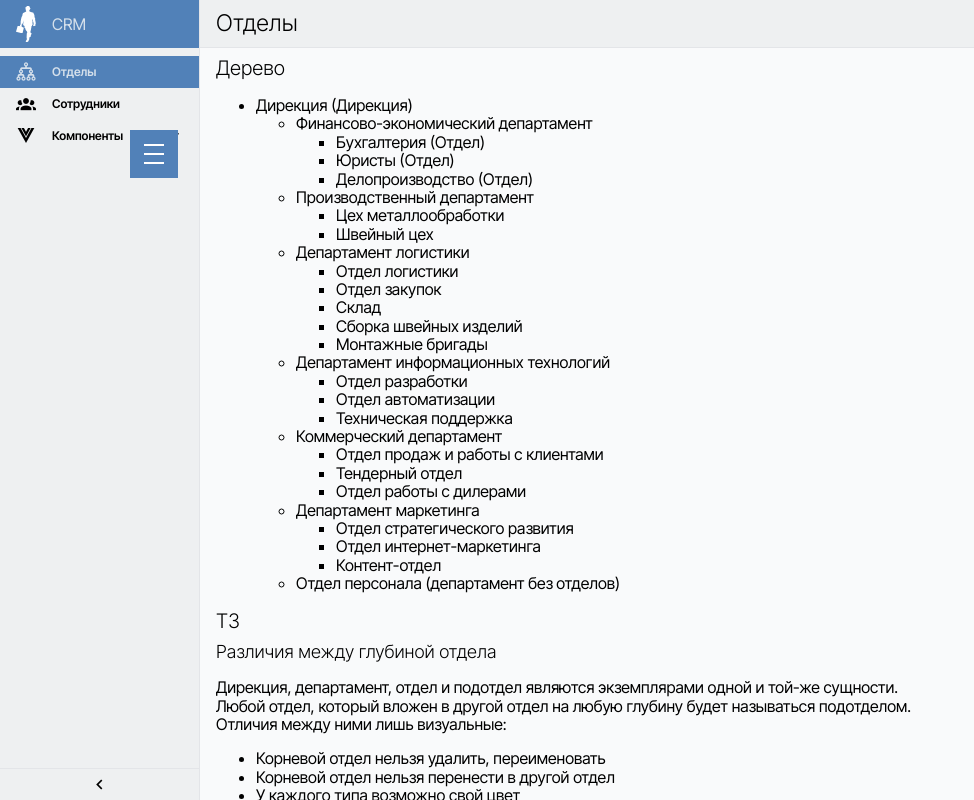
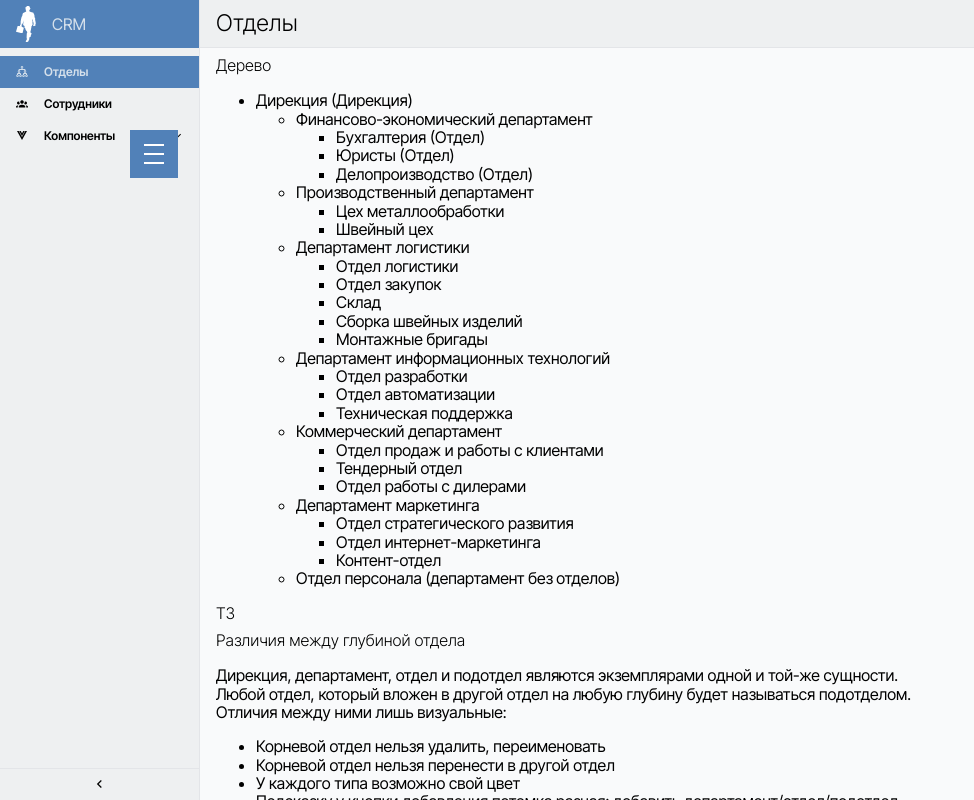
Before and after one commit to hardmagnett/big-company, a Vue app: page / in a window 1280 px wide. Shown: the whole page, without its empty margins (0-974 px from the left). Built offline with nearby package versions, Linux system fonts and the light colour scheme.

Commit message:
Перенес переменные цветов и типографики

```diff
--- a/src/a-library/assets/index.css
+++ b/src/a-library/assets/index.css
@@ -1,3 +1,5 @@
 @import 'normalize.css';
 
 @import 'variables/breakpoints.css';
+@import 'variables/colors.css';
+@import 'variables/typo.css';
--- /dev/null
+++ b/src/a-library/assets/variables/colors.css
@@ -0,0 +1,111 @@
+:root {
+  --_hueBlue: 212;
+  --_hueGreen: 113;
+  --_hueRed: 5;
+  --_hueOrange: 25;
+}
+
+
+/*clrFill - Ярко выраженный цвет. Например кнопка. Максимум - шапка.*/
+/*small - например для кнопки или шапки*/
+/*big - например для блока, занимающего пол страницы*/
+/*accent - например для активной ссылки на страницу*/
+:root {
+  --_satFillSmall: 42%;
+  --_lightFillSmall: 52%;
+
+  --_satFillBig: 39%;
+  --_lightFillBig: 47%;
+
+  --_satFillAccent: 52%;
+  --_lightFillAccent: 34%;
+
+  --clrFillBlueSmall: hsl(var(--_hueBlue), var(--_satFillSmall), var(--_lightFillSmall));
+  --clrFillBlueBig: hsl(var(--_hueBlue), var(--_satFillBig), var(--_lightFillBig));
+  --clrFillBlueAccent: hsl(var(--_hueBlue), var(--_satFillAccent), var(--_lightFillAccent));
+
+  --clrFillRedSmall: hsl(var(--_hueRed), var(--_satFillSmall), var(--_lightFillSmall));
+  --clrFillRedBig: hsl(var(--_hueRed), var(--_satFillBig), var(--_lightFillBig));
+  --clrFillRedAccent: hsl(var(--_hueRed), var(--_satFillAccent), var(--_lightFillAccent));
+
+  --clrFillGreenSmall: hsl(var(--_hueGreen), var(--_satFillSmall), var(--_lightFillSmall));
+  --clrFillGreenBig: hsl(var(--_hueGreen), var(--_satFillBig), var(--_lightFillBig));
+  --clrFillGreenAccent: hsl(var(--_hueGreen), var(--_satFillAccent), var(--_lightFillAccent));
+
+  --clrFillOrangeSmall: hsl(var(--_hueOrange), var(--_satFillSmall), var(--_lightFillSmall));
+  --clrFillOrangeBig: hsl(var(--_hueOrange), var(--_satFillBig), var(--_lightFillBig));
+  --clrFillOrangeAccent: hsl(var(--_hueOrange), var(--_satFillAccent), var(--_lightFillAccent));
+}
+
+
+/*clrBorder - Цвет Бордюра*/
+/*lighter - на стыке белого с серым*/
+/*lightest - на фоне белого*/
+:root {
+  --_satBorderLighter: 10%;
+  --_lightBorderLighter: 90%;
+
+  --_satBorderLightest: 9%;
+  --_lightBorderLightest: 94%;
+
+  --clrBorderBlueLighter: hsl(var(--_hueBlue), var(--_satBorderLighter), var(--_lightBorderLighter));
+  --clrBorderBlueLightest: hsl(var(--_hueBlue), var(--_satBorderLightest), var(--_lightBorderLightest));
+}
+
+/*clrBg - Цвет фона. Для блоков большого размера. Светлый задний фон*/
+/*big - например фон всей страницы*/
+/*small - например для шапки в таблице*/
+/*accent - Чтобы выделялось на фоне любого серого. Например для скроллбара, или подчеркивания в меню.*/
+/*highlight - для blink-эффекта*/
+:root {
+
+  --_satBgBig: 25%;
+  --_lightBgBig: 98%;
+
+  --_satBgSmall: 9%;
+  --_lightBgSmall: 94%;
+
+
+
+  --_satBgAccent: 19%;
+  --_lightBgAccent: 83%;
+
+  --_satBgHighlight: 81%;
+  --_lightBgHighlight: 90%;
+
+  --clrBgBlueBig: hsl(var(--_hueBlue), var(--_satBgBig), var(--_lightBgBig));
+  --clrBgBlueSmall: hsl(var(--_hueBlue), var(--_satBgSmall), var(--_lightBgSmall));
+  --clrBgBlueAccent: hsl(var(--_hueBlue), var(--_satBgAccent), var(--_lightBgAccent));
+  --clrBgBlueHighlight: hsl(var(--_hueBlue), var(--_satBgHighlight), var(--_lightBgHighlight));
+
+  --clrBgRedBig: hsl(var(--_hueRed), var(--_satBgBig), var(--_lightBgBig));
+  --clrBgRedSmall: hsl(var(--_hueRed), var(--_satBgSmall), var(--_lightBgSmall));
+  --clrBgRedAccent: hsl(var(--_hueRed), var(--_satBgAccent), var(--_lightBgAccent));
+  --clrBgRedHighlight: hsl(var(--_hueRed), var(--_satBgHighlight), var(--_lightBgHighlight));
+
+  --clrBgOrangeBig: hsl(var(--_hueOrange), var(--_satBgBig), var(--_lightBgBig));
+  --clrBgOrangeSmall: hsl(var(--_hueOrange), var(--_satBgSmall), var(--_lightBgSmall));
+  --clrBgOrangeAccent: hsl(var(--_hueOrange), var(--_satBgAccent), var(--_lightBgAccent));
+  --clrBgOrangeHighlight: hsl(var(--_hueOrange), var(--_satBgHighlight), var(--_lightBgHighlight));
+
+  --clrBgGreenBig: hsl(var(--_hueGreen), var(--_satBgBig), var(--_lightBgBig));
+  --clrBgGreenSmall: hsl(var(--_hueGreen), var(--_satBgSmall), var(--_lightBgSmall));
+  --clrBgGreenAccent: hsl(var(--_hueGreen), var(--_satBgAccent), var(--_lightBgAccent));
+  --clrBgGreenHighlight: hsl(var(--_hueGreen), var(--_satBgHighlight), var(--_lightBgHighlight));
+}
+
+/*clrFont - Цвет шрифта*/
+:root {
+  --_satFontLight: 36%;
+  --_lightFontLight: 88%;
+
+  --_satFontGray: 0%;
+  --_lightFontGray: 58%;
+
+  --_satFontDark: 0%;
+  --_lightFontDark: 0%;
+
+  --clrFontBlueLight: hsl(var(--_hueBlue), var(--_satFontLight), var(--_lightFontLight));
+  --clrFontBlueGray: hsl(var(--_hueBlue), var(--_satFontGray), var(--_lightFontGray));
+  --clrFontBlueDark: hsl(var(--_hueBlue), var(--_satFontDark), var(--_lightFontDark));
+}
--- /dev/null
+++ b/src/a-library/assets/variables/typo.css
@@ -0,0 +1,19 @@
+:root {
+
+  --headerFontWeight: 300;
+  --headerFontFamily: 'Inter Tight', sans-serif;
+  --headerLetterSpacing: 0rem;
+  --headerLineHeight: 1.2;
+  --bodyFontFamily: 'Inter Tight', sans-serif;
+
+
+  /*размеры Шрифтов*/
+  --fontSizeMegaGiant: 23px;    // В т.ч. для h1
+  --fontSizeGiant: 20px;        // В т.ч. для h2
+  --fontSizeLarge: 18px;        // В т.ч. для h3
+  --fontSizeBase: 16px;
+  --fontSizeSmall: 14px;
+  --fontSizeTiny: 12px;
+
+  --fontWeightBold: 600;
+}
--- a/src/a-library/assetsOLD/variables/colors_CSS.scss
+++ b/src/a-library/assetsOLD/variables/colors_CSS.scss
@@ -1,111 +1,111 @@
-:root {
-  --_hueBlue: 212;
-  --_hueGreen: 113;
-  --_hueRed: 5;
-  --_hueOrange: 25;
-}
-
-
-// clrFill - Ярко выраженный цвет. Например кнопка. Максимум - шапка.
-// small - например для кнопки или шапки
-// big - например для блока, занимающего пол страницы
-// accent - например для активной ссылки на страницу
-:root {
-  --_satFillSmall: 42%;
-  --_lightFillSmall: 52%;
-
-  --_satFillBig: 39%;
-  --_lightFillBig: 47%;
-
-  --_satFillAccent: 52%;
-  --_lightFillAccent: 34%;
-
-  --clrFillBlueSmall: hsl(var(--_hueBlue), var(--_satFillSmall), var(--_lightFillSmall));
-  --clrFillBlueBig: hsl(var(--_hueBlue), var(--_satFillBig), var(--_lightFillBig));
-  --clrFillBlueAccent: hsl(var(--_hueBlue), var(--_satFillAccent), var(--_lightFillAccent));
-
-  --clrFillRedSmall: hsl(var(--_hueRed), var(--_satFillSmall), var(--_lightFillSmall));
-  --clrFillRedBig: hsl(var(--_hueRed), var(--_satFillBig), var(--_lightFillBig));
-  --clrFillRedAccent: hsl(var(--_hueRed), var(--_satFillAccent), var(--_lightFillAccent));
-
-  --clrFillGreenSmall: hsl(var(--_hueGreen), var(--_satFillSmall), var(--_lightFillSmall));
-  --clrFillGreenBig: hsl(var(--_hueGreen), var(--_satFillBig), var(--_lightFillBig));
-  --clrFillGreenAccent: hsl(var(--_hueGreen), var(--_satFillAccent), var(--_lightFillAccent));
-
-  --clrFillOrangeSmall: hsl(var(--_hueOrange), var(--_satFillSmall), var(--_lightFillSmall));
-  --clrFillOrangeBig: hsl(var(--_hueOrange), var(--_satFillBig), var(--_lightFillBig));
-  --clrFillOrangeAccent: hsl(var(--_hueOrange), var(--_satFillAccent), var(--_lightFillAccent));
-}
-
-
-// clrBorder - Цвет Бордюра
-// lighter - на стыке белого с серым
-// lightest - на фоне белого
-:root {
-  --_satBorderLighter: 10%;
-  --_lightBorderLighter: 90%;
-
-  --_satBorderLightest: 9%;
-  --_lightBorderLightest: 94%;
-
-  --clrBorderBlueLighter: hsl(var(--_hueBlue), var(--_satBorderLighter), var(--_lightBorderLighter));
-  --clrBorderBlueLightest: hsl(var(--_hueBlue), var(--_satBorderLightest), var(--_lightBorderLightest));
-}
-
-// clrBg - Цвет фона. Для блоков большого размера. Светлый задний фон
-// big - например фон всей страницы
-// small - например для шапки в таблице
-// accent - Чтобы выделялось на фоне любого серого. Например для скроллбара, или подчеркивания в меню.
-// highlight - для blink-эффекта
-:root {
-
-  --_satBgBig: 25%;
-  --_lightBgBig: 98%;
-
-  --_satBgSmall: 9%;
-  --_lightBgSmall: 94%;
-
-
-
-  --_satBgAccent: 19%;
-  --_lightBgAccent: 83%;
-
-  --_satBgHighlight: 81%;
-  --_lightBgHighlight: 90%;
-
-  --clrBgBlueBig: hsl(var(--_hueBlue), var(--_satBgBig), var(--_lightBgBig));
-  --clrBgBlueSmall: hsl(var(--_hueBlue), var(--_satBgSmall), var(--_lightBgSmall));
-  --clrBgBlueAccent: hsl(var(--_hueBlue), var(--_satBgAccent), var(--_lightBgAccent));
-  --clrBgBlueHighlight: hsl(var(--_hueBlue), var(--_satBgHighlight), var(--_lightBgHighlight));
-
-  --clrBgRedBig: hsl(var(--_hueRed), var(--_satBgBig), var(--_lightBgBig));
-  --clrBgRedSmall: hsl(var(--_hueRed), var(--_satBgSmall), var(--_lightBgSmall));
-  --clrBgRedAccent: hsl(var(--_hueRed), var(--_satBgAccent), var(--_lightBgAccent));
-  --clrBgRedHighlight: hsl(var(--_hueRed), var(--_satBgHighlight), var(--_lightBgHighlight));
-
-  --clrBgOrangeBig: hsl(var(--_hueOrange), var(--_satBgBig), var(--_lightBgBig));
-  --clrBgOrangeSmall: hsl(var(--_hueOrange), var(--_satBgSmall), var(--_lightBgSmall));
-  --clrBgOrangeAccent: hsl(var(--_hueOrange), var(--_satBgAccent), var(--_lightBgAccent));
-  --clrBgOrangeHighlight: hsl(var(--_hueOrange), var(--_satBgHighlight), var(--_lightBgHighlight));
-
-  --clrBgGreenBig: hsl(var(--_hueGreen), var(--_satBgBig), var(--_lightBgBig));
-  --clrBgGreenSmall: hsl(var(--_hueGreen), var(--_satBgSmall), var(--_lightBgSmall));
-  --clrBgGreenAccent: hsl(var(--_hueGreen), var(--_satBgAccent), var(--_lightBgAccent));
-  --clrBgGreenHighlight: hsl(var(--_hueGreen), var(--_satBgHighlight), var(--_lightBgHighlight));
-}
-
-// clrFont - Цвет шрифта
-:root {
-  --_satFontLight: 36%;
-  --_lightFontLight: 88%;
-
-  --_satFontGray: 0%;
-  --_lightFontGray: 58%;
-
-  --_satFontDark: 0%;
-  --_lightFontDark: 0%;
-
-  --clrFontBlueLight: hsl(var(--_hueBlue), var(--_satFontLight), var(--_lightFontLight));
-  --clrFontBlueGray: hsl(var(--_hueBlue), var(--_satFontGray), var(--_lightFontGray));
-  --clrFontBlueDark: hsl(var(--_hueBlue), var(--_satFontDark), var(--_lightFontDark));
-}
+//:root {
+//  --_hueBlue: 212;
+//  --_hueGreen: 113;
+//  --_hueRed: 5;
+//  --_hueOrange: 25;
+//}
+//
+//
+//// clrFill - Ярко выраженный цвет. Например кнопка. Максимум - шапка.
+//// small - например для кнопки или шапки
+//// big - например для блока, занимающего пол страницы
+//// accent - например для активной ссылки на страницу
+//:root {
+//  --_satFillSmall: 42%;
+//  --_lightFillSmall: 52%;
+//
+//  --_satFillBig: 39%;
+//  --_lightFillBig: 47%;
+//
+//  --_satFillAccent: 52%;
+//  --_lightFillAccent: 34%;
+//
+//  --clrFillBlueSmall: hsl(var(--_hueBlue), var(--_satFillSmall), var(--_lightFillSmall));
+//  --clrFillBlueBig: hsl(var(--_hueBlue), var(--_satFillBig), var(--_lightFillBig));
+//  --clrFillBlueAccent: hsl(var(--_hueBlue), var(--_satFillAccent), var(--_lightFillAccent));
+//
+//  --clrFillRedSmall: hsl(var(--_hueRed), var(--_satFillSmall), var(--_lightFillSmall));
+//  --clrFillRedBig: hsl(var(--_hueRed), var(--_satFillBig), var(--_lightFillBig));
+//  --clrFillRedAccent: hsl(var(--_hueRed), var(--_satFillAccent), var(--_lightFillAccent));
+//
+//  --clrFillGreenSmall: hsl(var(--_hueGreen), var(--_satFillSmall), var(--_lightFillSmall));
+//  --clrFillGreenBig: hsl(var(--_hueGreen), var(--_satFillBig), var(--_lightFillBig));
+//  --clrFillGreenAccent: hsl(var(--_hueGreen), var(--_satFillAccent), var(--_lightFillAccent));
+//
+//  --clrFillOrangeSmall: hsl(var(--_hueOrange), var(--_satFillSmall), var(--_lightFillSmall));
+//  --clrFillOrangeBig: hsl(var(--_hueOrange), var(--_satFillBig), var(--_lightFillBig));
+//  --clrFillOrangeAccent: hsl(var(--_hueOrange), var(--_satFillAccent), var(--_lightFillAccent));
+//}
+//
+//
+//// clrBorder - Цвет Бордюра
+//// lighter - на стыке белого с серым
+//// lightest - на фоне белого
+//:root {
+//  --_satBorderLighter: 10%;
+//  --_lightBorderLighter: 90%;
+//
+//  --_satBorderLightest: 9%;
+//  --_lightBorderLightest: 94%;
+//
+//  --clrBorderBlueLighter: hsl(var(--_hueBlue), var(--_satBorderLighter), var(--_lightBorderLighter));
+//  --clrBorderBlueLightest: hsl(var(--_hueBlue), var(--_satBorderLightest), var(--_lightBorderLightest));
+//}
+//
+//// clrBg - Цвет фона. Для блоков большого размера. Светлый задний фон
+//// big - например фон всей страницы
+//// small - например для шапки в таблице
+//// accent - Чтобы выделялось на фоне любого серого. Например для скроллбара, или подчеркивания в меню.
+//// highlight - для blink-эффекта
+//:root {
+//
+//  --_satBgBig: 25%;
+//  --_lightBgBig: 98%;
+//
+//  --_satBgSmall: 9%;
+//  --_lightBgSmall: 94%;
+//
+//
+//
+//  --_satBgAccent: 19%;
+//  --_lightBgAccent: 83%;
+//
+//  --_satBgHighlight: 81%;
+//  --_lightBgHighlight: 90%;
+//
+//  --clrBgBlueBig: hsl(var(--_hueBlue), var(--_satBgBig), var(--_lightBgBig));
+//  --clrBgBlueSmall: hsl(var(--_hueBlue), var(--_satBgSmall), var(--_lightBgSmall));
+//  --clrBgBlueAccent: hsl(var(--_hueBlue), var(--_satBgAccent), var(--_lightBgAccent));
+//  --clrBgBlueHighlight: hsl(var(--_hueBlue), var(--_satBgHighlight), var(--_lightBgHighlight));
+//
+//  --clrBgRedBig: hsl(var(--_hueRed), var(--_satBgBig), var(--_lightBgBig));
+//  --clrBgRedSmall: hsl(var(--_hueRed), var(--_satBgSmall), var(--_lightBgSmall));
+//  --clrBgRedAccent: hsl(var(--_hueRed), var(--_satBgAccent), var(--_lightBgAccent));
+//  --clrBgRedHighlight: hsl(var(--_hueRed), var(--_satBgHighlight), var(--_lightBgHighlight));
+//
+//  --clrBgOrangeBig: hsl(var(--_hueOrange), var(--_satBgBig), var(--_lightBgBig));
+//  --clrBgOrangeSmall: hsl(var(--_hueOrange), var(--_satBgSmall), var(--_lightBgSmall));
+//  --clrBgOrangeAccent: hsl(var(--_hueOrange), var(--_satBgAccent), var(--_lightBgAccent));
+//  --clrBgOrangeHighlight: hsl(var(--_hueOrange), var(--_satBgHighlight), var(--_lightBgHighlight));
+//
+//  --clrBgGreenBig: hsl(var(--_hueGreen), var(--_satBgBig), var(--_lightBgBig));
+//  --clrBgGreenSmall: hsl(var(--_hueGreen), var(--_satBgSmall), var(--_lightBgSmall));
+//  --clrBgGreenAccent: hsl(var(--_hueGreen), var(--_satBgAccent), var(--_lightBgAccent));
+//  --clrBgGreenHighlight: hsl(var(--_hueGreen), var(--_satBgHighlight), var(--_lightBgHighlight));
+//}
+//
+//// clrFont - Цвет шрифта
+//:root {
+//  --_satFontLight: 36%;
+//  --_lightFontLight: 88%;
+//
+//  --_satFontGray: 0%;
+//  --_lightFontGray: 58%;
+//
+//  --_satFontDark: 0%;
+//  --_lightFontDark: 0%;
+//
+//  --clrFontBlueLight: hsl(var(--_hueBlue), var(--_satFontLight), var(--_lightFontLight));
+//  --clrFontBlueGray: hsl(var(--_hueBlue), var(--_satFontGray), var(--_lightFontGray));
+//  --clrFontBlueDark: hsl(var(--_hueBlue), var(--_satFontDark), var(--_lightFontDark));
+//}
--- a/src/a-library/assetsOLD/variables/typo_CSS.scss
+++ b/src/a-library/assetsOLD/variables/typo_CSS.scss
@@ -1,19 +1,19 @@
-:root {
-
-  --headerFontWeight: 300;
-  --headerFontFamily: 'Inter Tight', sans-serif;
-  --headerLetterSpacing: 0rem;
-  --headerLineHeight: 1.2;
-  --bodyFontFamily: 'Inter Tight', sans-serif;
-
-
-  //// размеры Шрифтов
-  --fontSizeMegaGiant: 23px;    // В т.ч. для h1
-  --fontSizeGiant: 20px;        // В т.ч. для h2
-  --fontSizeLarge: 18px;        // В т.ч. для h3
-  --fontSizeBase: 16px;
-  --fontSizeSmall: 14px;
-  --fontSizeTiny: 12px;
-
-  --fontWeightBold: 600;
-}
+//:root {
+//
+//  --headerFontWeight: 300;
+//  --headerFontFamily: 'Inter Tight', sans-serif;
+//  --headerLetterSpacing: 0rem;
+//  --headerLineHeight: 1.2;
+//  --bodyFontFamily: 'Inter Tight', sans-serif;
+//
+//
+//  //// размеры Шрифтов
+//  --fontSizeMegaGiant: 23px;    // В т.ч. для h1
+//  --fontSizeGiant: 20px;        // В т.ч. для h2
+//  --fontSizeLarge: 18px;        // В т.ч. для h3
+//  --fontSizeBase: 16px;
+//  --fontSizeSmall: 14px;
+//  --fontSizeTiny: 12px;
+//
+//  --fontWeightBold: 600;
+//}
```
